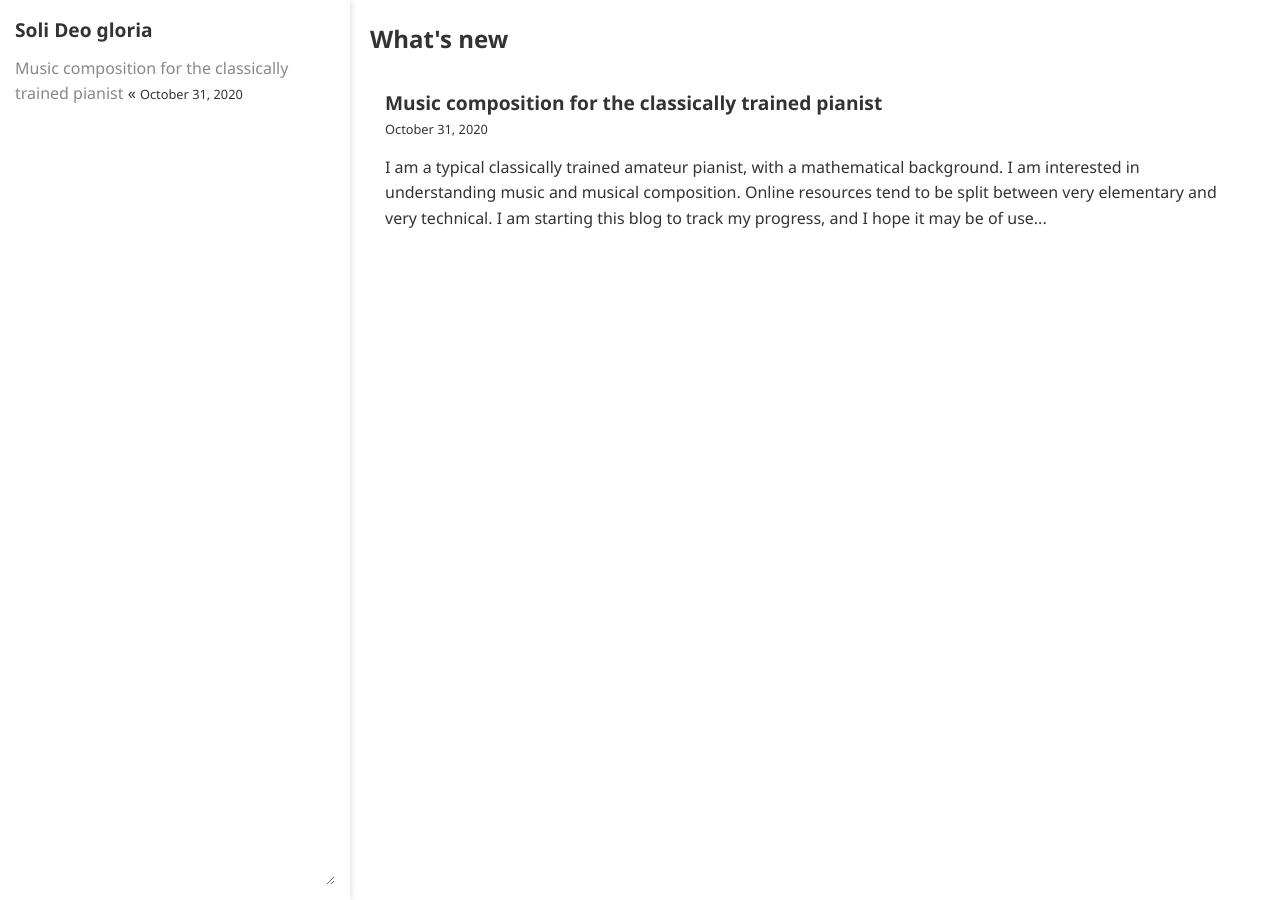
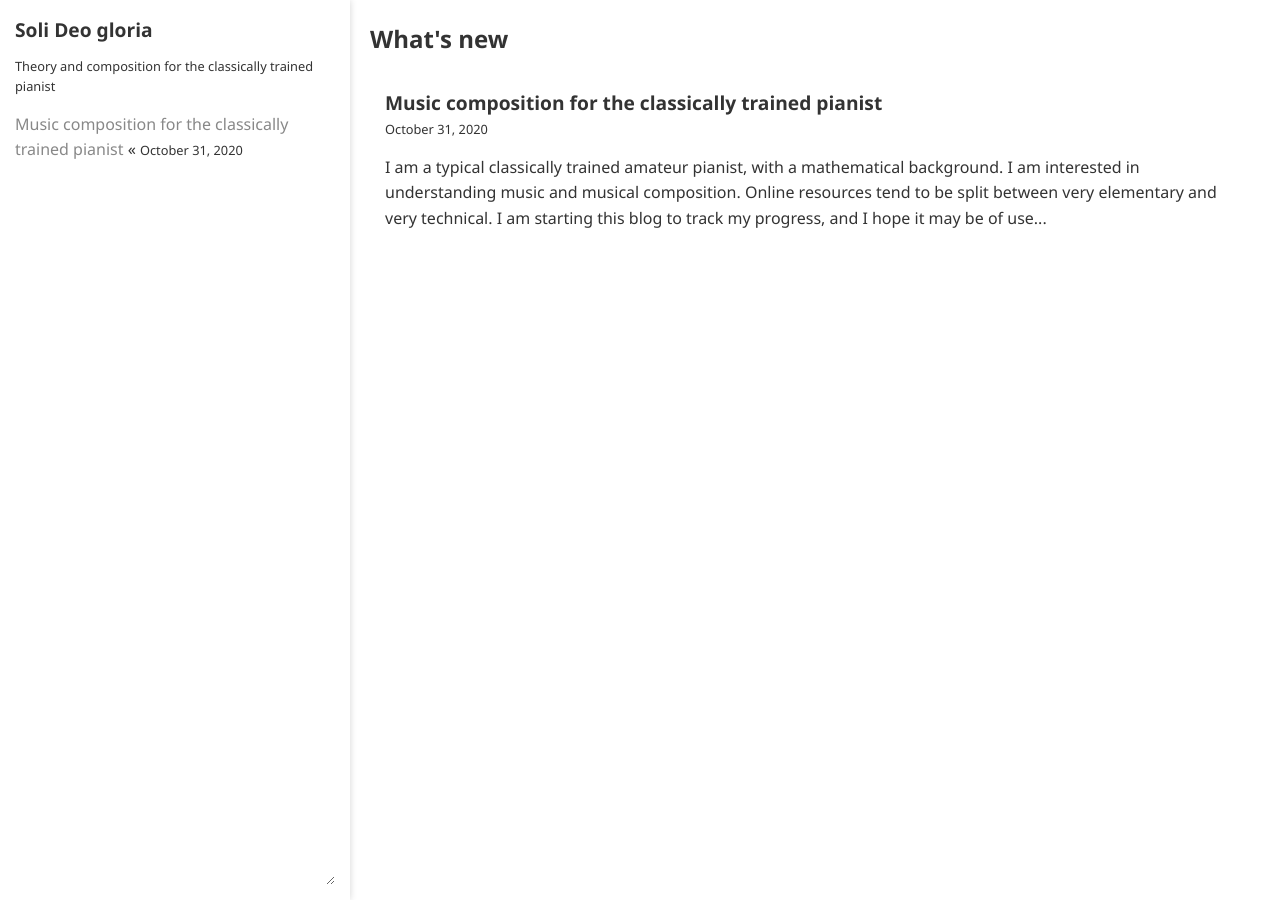
Before and after one commit to ansyblenetwork/sdg, a Jekyll site: the page built from index.html, in a window 1280 px wide. Built offline with Jekyll 4.4.1, drawn with Linux system fonts in a browser that asks for light colours.

Commit message:
Update page.html

```diff
--- a/_layouts/page.html
+++ b/_layouts/page.html
@@ -15,6 +15,7 @@
 		<div class="sidenav">
 		<div class="rpanel" style="flex-grow: 1; position:relative; min-width:250px; margin-bottom:0px" id="accountPanel">
 			<h2 style="margin-bottom:10px"><a href="{{ "" | absolute_url }}">Soli Deo gloria</a></h2>
+			<div class="date-format" style="padding-bottom:15px">Theory and composition for the classically trained pianist</div>
 			<ul>
 				{% for post in site.posts %}
 					<li><a href="{{ post.url | relative_url }}">{{ post.title }}</a> &laquo;&nbsp;<span class="date-format">{{ post.date | date: "%B %-d, %Y" }}</span></li>
@@ -28,6 +29,7 @@
 				<h1>{{ page.title }}</h1>
 				<div class="date-format" style="padding-bottom:15px">{{ page.date | date: "%B %-d, %Y" }}</div>
 			{% endif %}
+
 			<div style="margin:15px">
 			{{ content }}
 			</div>
```
Lines whose indentation alone changed are shown as unchanged.
